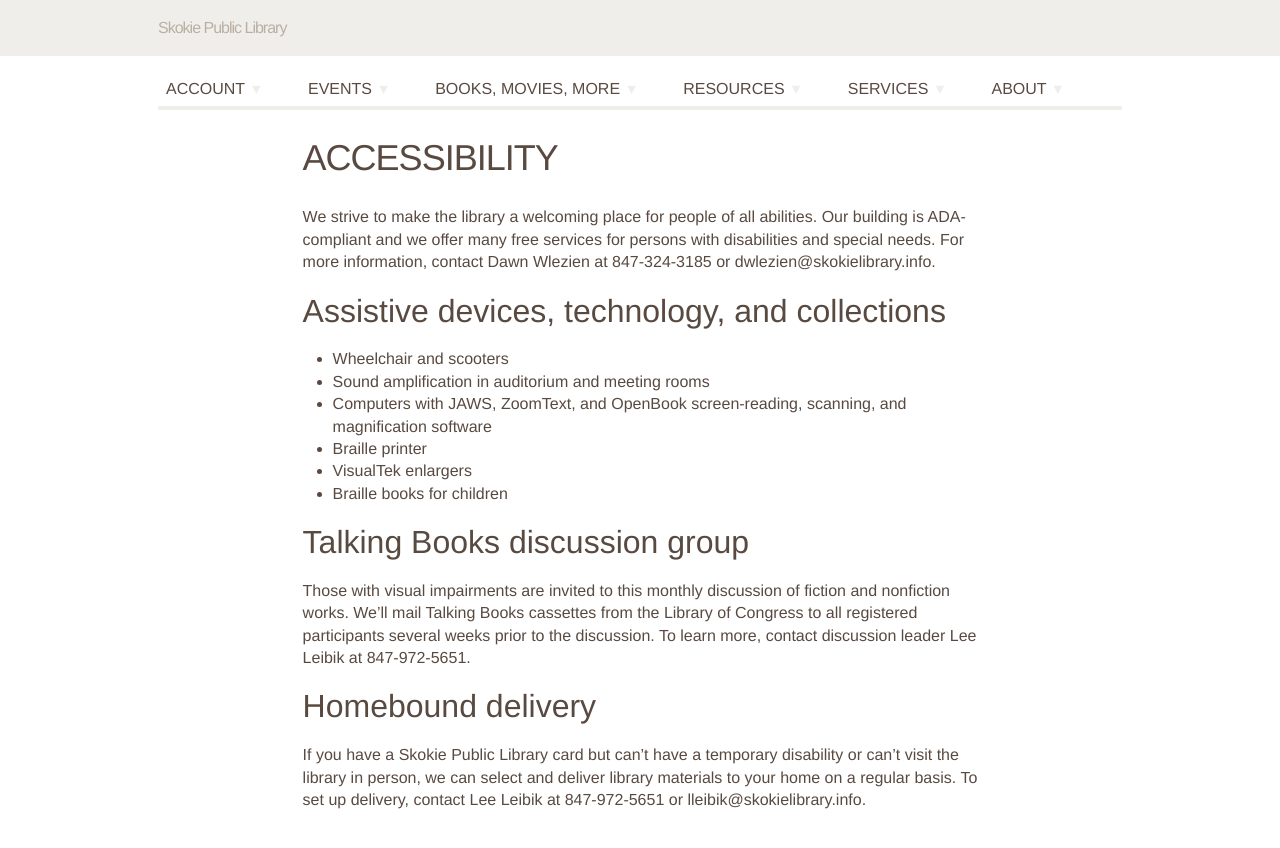
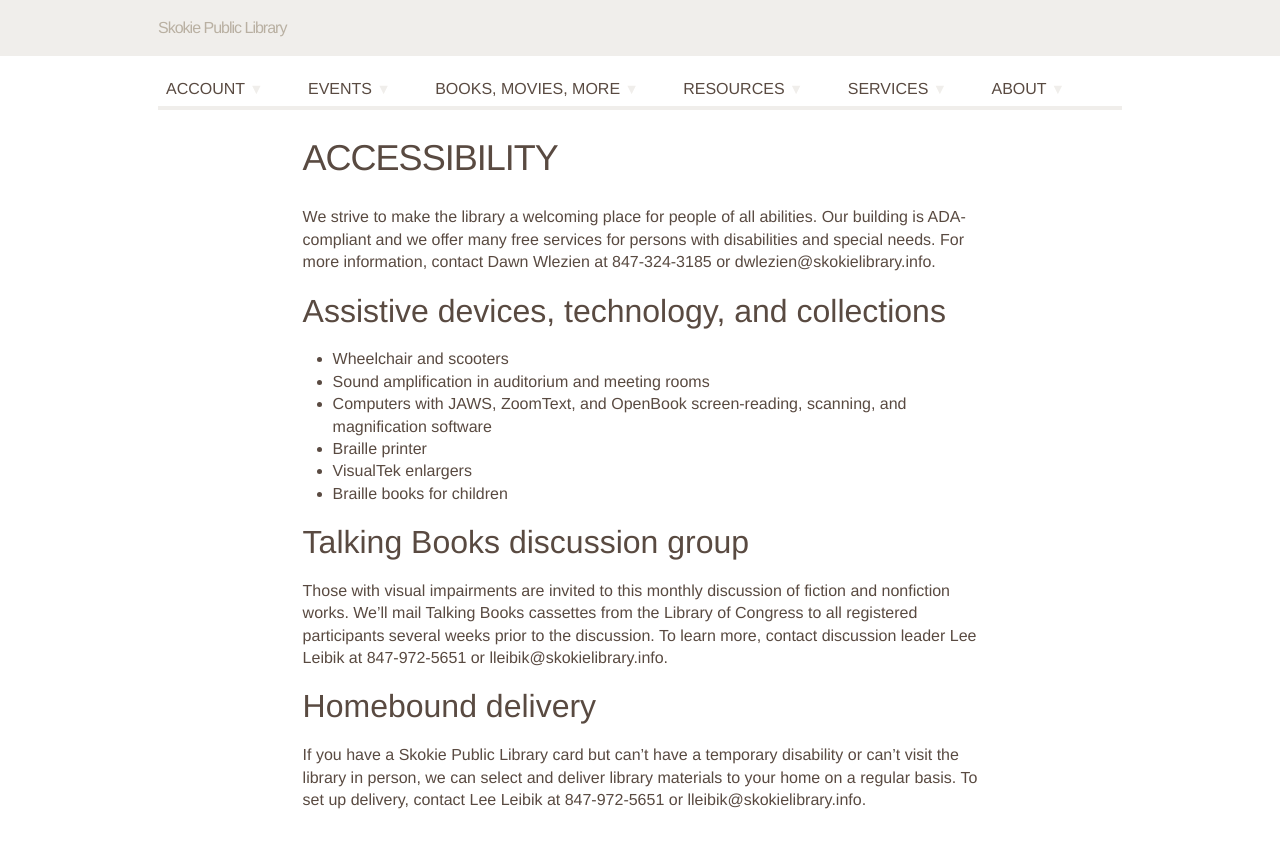
Before and after one commit to skokielibrary/spl-content, a Jekyll site: the page built from _content/annabelle/services--accessibility-special-needs.markdown, in a window 1280 px wide. Shown: the top 848 px of the page. Built offline with Jekyll 4.4.1, drawn with Linux system fonts in a browser that asks for light colours; some web fonts are replaced.

Commit message:
Updated services--accessibility-special-needs.markdown

```diff
--- a/_content/annabelle/services--accessibility-special-needs.markdown
+++ b/_content/annabelle/services--accessibility-special-needs.markdown
@@ -15,7 +15,7 @@ We strive to make the library a welcoming place for people of all abilities. Our
 - Braille books for children
 
 ##Talking Books discussion group
-Those with visual impairments are invited to this monthly discussion of fiction and nonfiction works. We'll mail Talking Books cassettes from the Library of Congress to all registered participants several weeks prior to the discussion. To learn more, contact discussion leader Lee Leibik at 847-972-5651.
+Those with visual impairments are invited to this monthly discussion of fiction and nonfiction works. We'll mail Talking Books cassettes from the Library of Congress to all registered participants several weeks prior to the discussion. To learn more, contact discussion leader Lee Leibik at 847-972-5651 or lleibik@skokielibrary.info.
 
 ##Homebound delivery
 If you have a Skokie Public Library card but can't have a temporary disability or can't visit the library in person, we can select and deliver library materials to your home on a regular basis. To set up delivery, contact Lee Leibik at 847-972-5651 or lleibik@skokielibrary.info.
```
